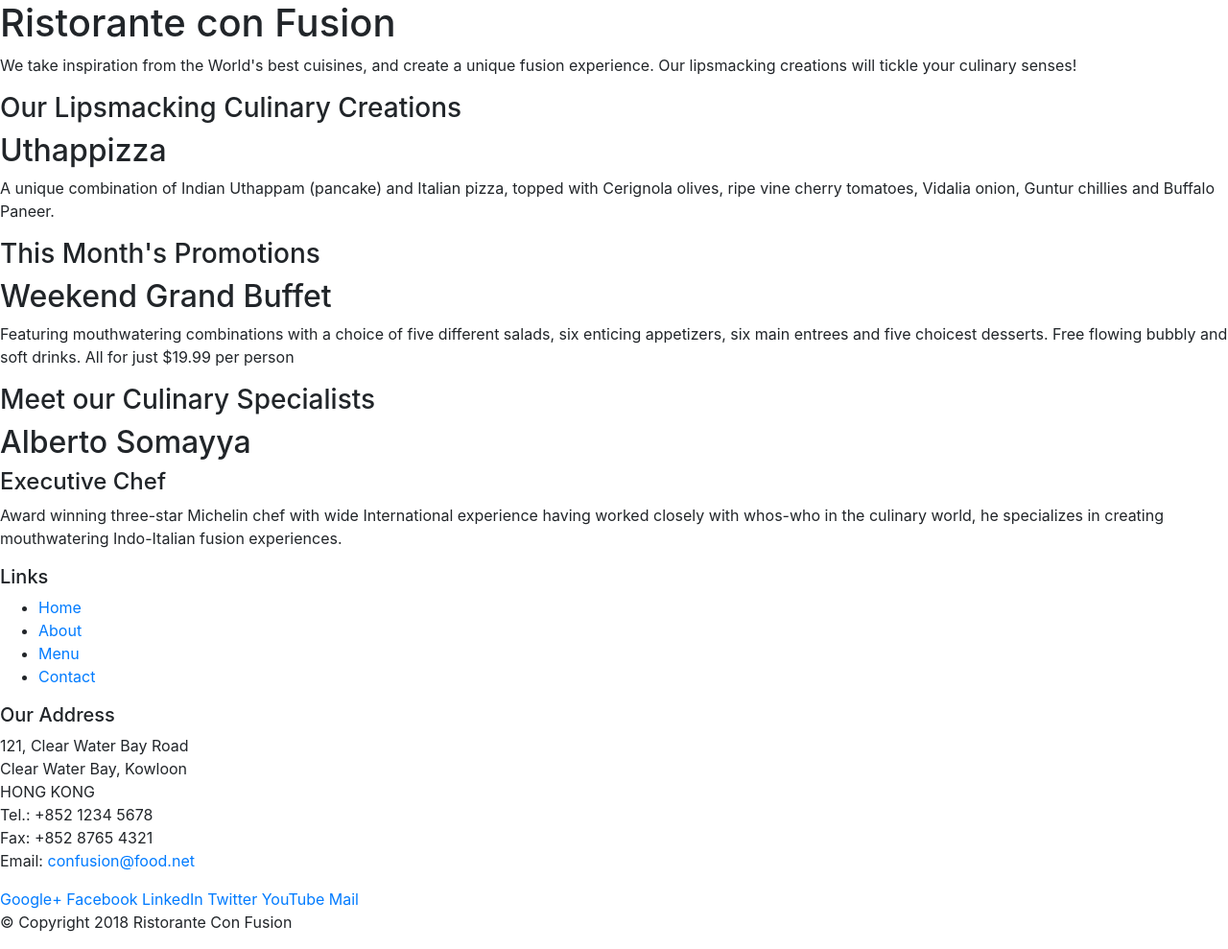
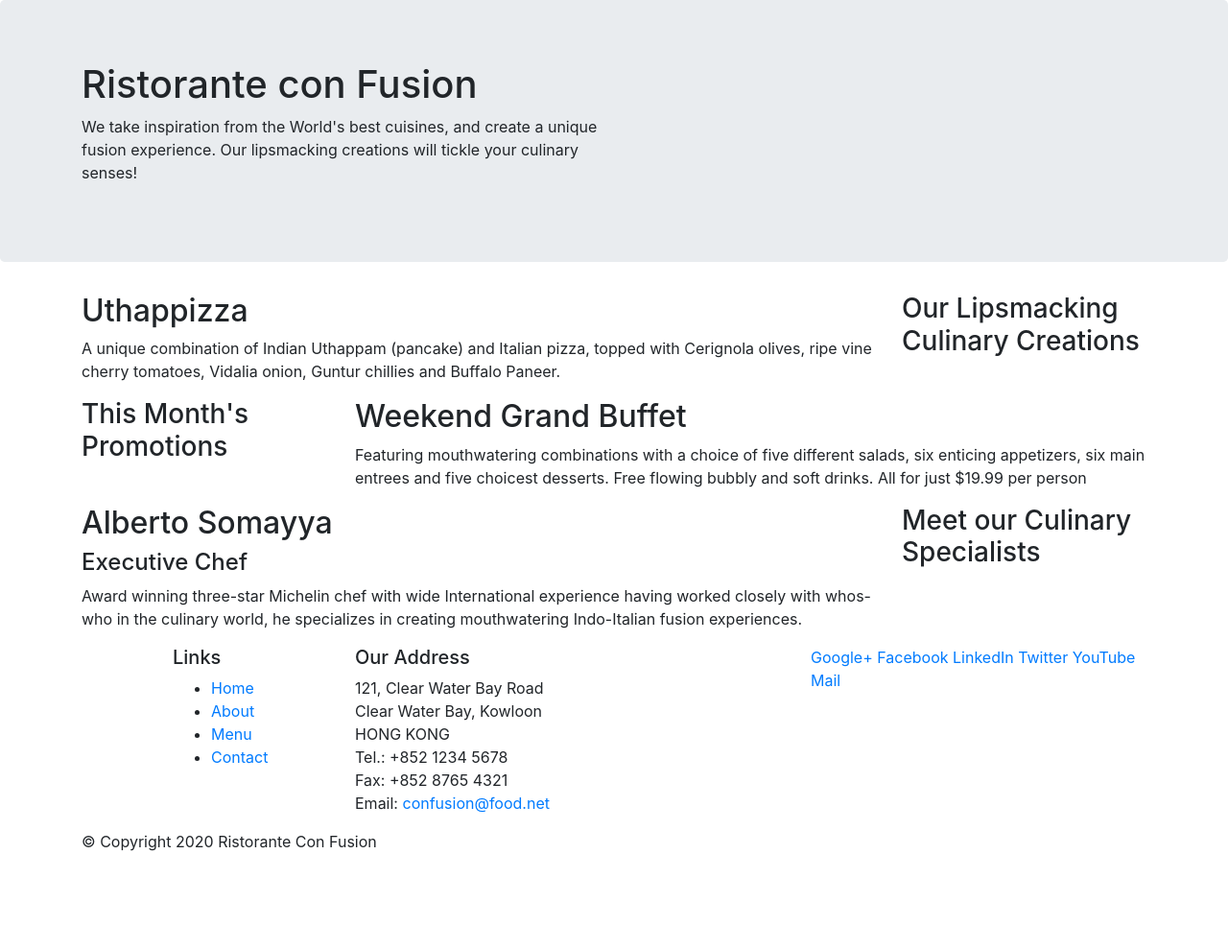
Before and after one commit to leonardo-teles/confusion, a website: page index.html in a window 1280 px wide. Shown: the whole page at 96% size. After the commit the page ends 905 px from the top, so only its background shows below. Drawn offline with nearby package versions, Linux system fonts and the light colour scheme.

Commit message:
Bootstrap Grid - Part 1

```diff
--- a/index.html
+++ b/index.html
@@ -14,46 +14,46 @@
 
 <body>
 
-    <header>
-        <div>
-            <div>
-                <div>
+    <header class="jumbotron">
+        <div class="container">
+            <div class="row">
+                <div class="col-12 col-sm-6">
                     <h1>Ristorante con Fusion</h1>
                     <p>We take inspiration from the World's best cuisines, and create a unique fusion experience. Our lipsmacking creations will tickle your culinary senses!</p>
                 </div>
-                <div>
+                <div class="col-12 com-sm">
                 </div>
             </div>
         </div>
     </header>
 
-    <div>
-        <div>
-            <div>
+    <div class="container">
+        <div class="row">
+            <div class="col-12 col-sm-4 order-sm-last col-md-3">
                 <h3>Our Lipsmacking Culinary Creations</h3>
             </div>
-            <div>
+            <div class="col col-sm order-sm-first col-md">
                 <h2>Uthappizza</h2>
                 <p>A unique combination of Indian Uthappam (pancake) and Italian pizza, topped with Cerignola olives, ripe vine cherry tomatoes, Vidalia onion, Guntur chillies and Buffalo Paneer.</p>
             </div>
         </div>
 
 
-        <div>
-            <div>
+        <div class="row">
+            <div class="col-12 col-sm-4 col-md-3">
                 <h3>This Month's Promotions</h3>
             </div>
-            <div>
+            <div class="col col-sm col-md">
                 <h2>Weekend Grand Buffet</h2>
                 <p>Featuring mouthwatering combinations with a choice of five different salads, six enticing appetizers, six main entrees and five choicest desserts. Free flowing bubbly and soft drinks. All for just $19.99 per person </p>
             </div>
         </div>
 
-        <div>
-            <div>
+        <div class="row">
+            <div class="col-12 col-sm-4 order-sm-last col-md-3">
                 <h3>Meet our Culinary Specialists</h3>
             </div>
-            <div>
+            <div class="col col-sm order-sm-first col-md">
                 <h2>Alberto Somayya</h2>
                 <h4>Executive Chef</h4>
                 <p>Award winning three-star Michelin chef with wide International experience having worked closely with whos-who in the culinary world, he specializes in creating mouthwatering Indo-Italian fusion experiences. </p>
@@ -62,9 +62,9 @@
     </div>
 
     <footer>
-        <div>
-            <div>
-                <div>
+        <div class="container">
+            <div class="row">
+                <div class="col-4 offset-1 col-sm-2">
                     <h5>Links</h5>
                     <ul>
                         <li><a href="#">Home</a></li>
@@ -73,7 +73,7 @@
                         <li><a href="#">Contact</a></li>
                     </ul>
                 </div>
-                <div>
+                <div class="col-7 col-sm-5">
                     <h5>Our Address</h5>
                     <address>
 		              121, Clear Water Bay Road<br>
@@ -84,7 +84,7 @@
 		              Email: <a href="mailto:confusion@food.net">confusion@food.net</a>
 		           </address>
                 </div>
-                <div>
+                <div class="col-12 col-sm-4">
                     <div>
                         <a href="http://google.com/+">Google+</a>
                         <a href="http://www.facebook.com/profile.php?id=">Facebook</a>
@@ -95,9 +95,9 @@
                     </div>
                 </div>
            </div>
-           <div>
-                <div>
-                    <p>© Copyright 2018 Ristorante Con Fusion</p>
+           <div class="row">
+                <div class="col-auto">
+                    <p>© Copyright 2020 Ristorante Con Fusion</p>
                 </div>
            </div>
         </div>
```
